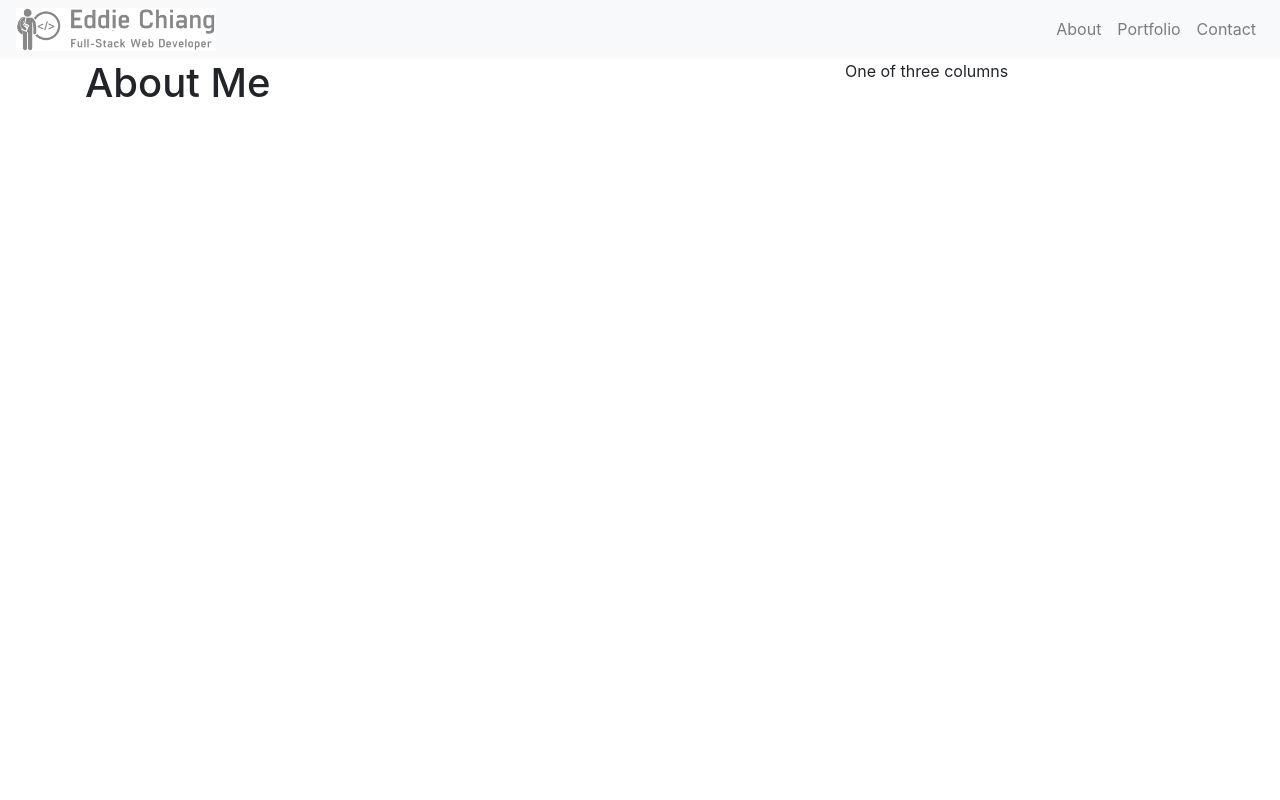
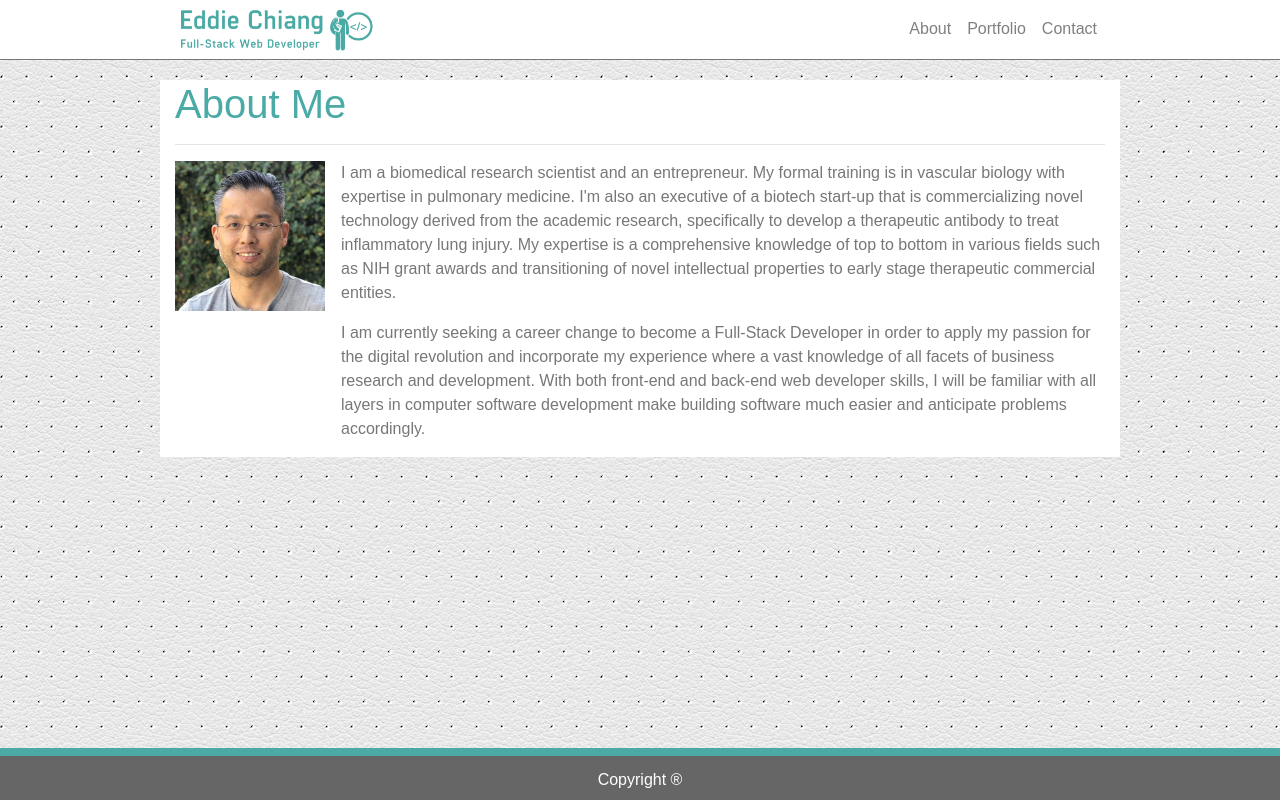
Before and after one commit to echiang73/Bootstrap-Portfolio, a plain HTML site: page index.html in a window 1280 px wide. Drawn offline with nearby package versions, Linux system fonts and the light colour scheme.

Commit message:
push completed About page

```diff
--- a/assets/css/style.css
+++ b/assets/css/style.css
@@ -1,3 +1,32 @@
-.alert-link {
-    background-color: teal;
+/* .alert-link {
+    background-color: #4aaaa5;
+} */
+
+body {
+    background-image: url(../images/perforated_white_leather.png);
+    font-family: 'Arial', 'Helvetica Neue', Helvetica, sans-serif; color: #777777;
 }
+
+h1 {
+    color: #4aaaa5;
+}
+
+.container {
+    width: 960px;
+}
+
+.card-footer {
+    text-align:center;
+    background-color: #666666;
+    border-top: 8px solid #4aaaa5;
+}
+
+#footer {
+    color: white;
+}
+
+#bio-image:hover {
+    opacity: 1;
+    /*Reflection*/
+   -webkit-box-reflect: below 0px -webkit-gradient(linear, left top, left bottom, from(transparent), color-stop(.7, transparent), to(rgba(0,0,0,0.4)));
+}
--- a/index.html
+++ b/index.html
@@ -12,10 +12,12 @@
 
 <body>
 
-  <nav class="navbar navbar-expand-lg navbar-light bg-light">
+  <nav class="navbar navbar-expand-lg navbar-light" style="background-color: white; border-bottom: 1px solid #777777">
+    <div class="container">
       <!-- <a class="navbar-brand" href="#">Eddie Chiang</a> -->
-    <img src="assets/images/eddielogo.png" width="200px"/>
-    <button class="navbar-toggler" type="button" data-toggle="collapse" data-target="#navbarSupportedContent" aria-controls="navbarSupportedContent" aria-expanded="false" aria-label="Toggle navigation">
+      <img src="assets/images/eddieteallogo.png" width="200px" />
+      <button class="navbar-toggler" type="button" data-toggle="collapse" data-target="#navbarSupportedContent"
+        aria-controls="navbarSupportedContent" aria-expanded="false" aria-label="Toggle navigation">
         <span class="navbar-toggler-icon"></span>
       </button>
       <div class="collapse navbar-collapse" id="navbarSupportedContent">
@@ -23,34 +25,55 @@
         </ul>
         <ul class="nav navbar-nav navbar-right">
           <li class="nav-item">
-          <a class="nav-link" href="#">About</a>
+            <a class="nav-link" href="index.html">About</a>
           </li>
           <li class="nav-item">
-          <a class="nav-link" href="#">Portfolio</a>
+            <a class="nav-link" href="portfolio.html">Portfolio</a>
           </li>
           <li class="nav-item">
-          <a class="nav-link" href="#">Contact</a>
+            <a class="nav-link" href="contact.html">Contact</a>
           </li>
         </ul>
+      </div>
     </div>
   </nav>
 
 
 
-  <div class="container">
+  <div class="container" style="background-color: white; margin-top: 20px">
     <div class="row">
-      <div class="col-sm-8">
+      <div class="col-sm-12">
         <div class="page-header">
           <h1>About Me</h1>
         </div>
+        <hr>
+        <div class="media">
+          <img src="assets/images/Eddie.jpg" class="mr-3" id="bio-image" width=150px;>
+          <div class="media-body">
+            <p>I am a biomedical research scientist and an entrepreneur. My formal training is in vascular biology with
+              expertise in pulmonary medicine. I'm also an executive of a biotech start-up that is commercializing
+              novel technology derived from the academic research, specifically to develop a therapeutic antibody to
+              treat inflammatory lung injury. My expertise is a comprehensive knowledge of top to bottom in various
+              fields such as NIH grant awards and transitioning of novel intellectual properties to early stage
+              therapeutic commercial entities.</p>
+
+            <p>I am currently seeking a career change to become a Full-Stack Developer in order to apply my passion for
+              the digital revolution and incorporate my experience where a vast knowledge of all facets of business
+              research and development. With both front-end and back-end web developer skills, I will be familiar with
+              all layers in computer software development make building software much easier and anticipate problems
+              accordingly.</p>
           </div>
-      <div class="col-sm-4">
-        One of three columns
+        </div>
       </div>
     </div>
   </div>
 
 
+  <div class="card-footer text-muted fixed-bottom" style="margin-bottom: -20px">
+    <div id="footer">
+    <p>Copyright &circledR;</p>
+    </div>
+  </div>
 
   <script src="https://stackpath.bootstrapcdn.com/bootstrap/4.1.3/js/bootstrap.min.js" integrity="sha384-ChfqqxuZUCnJSK3+MXmPNIyE6ZbWh2IMqE241rYiqJxyMiZ6OW/JmZQ5stwEULTy"
     crossorigin="anonymous"></script>
```
Also changed, not shown: assets/images/eddielogo.png (deleted), assets/images/eddieteallogo.png (added). Lines whose indentation alone changed are shown as unchanged.
